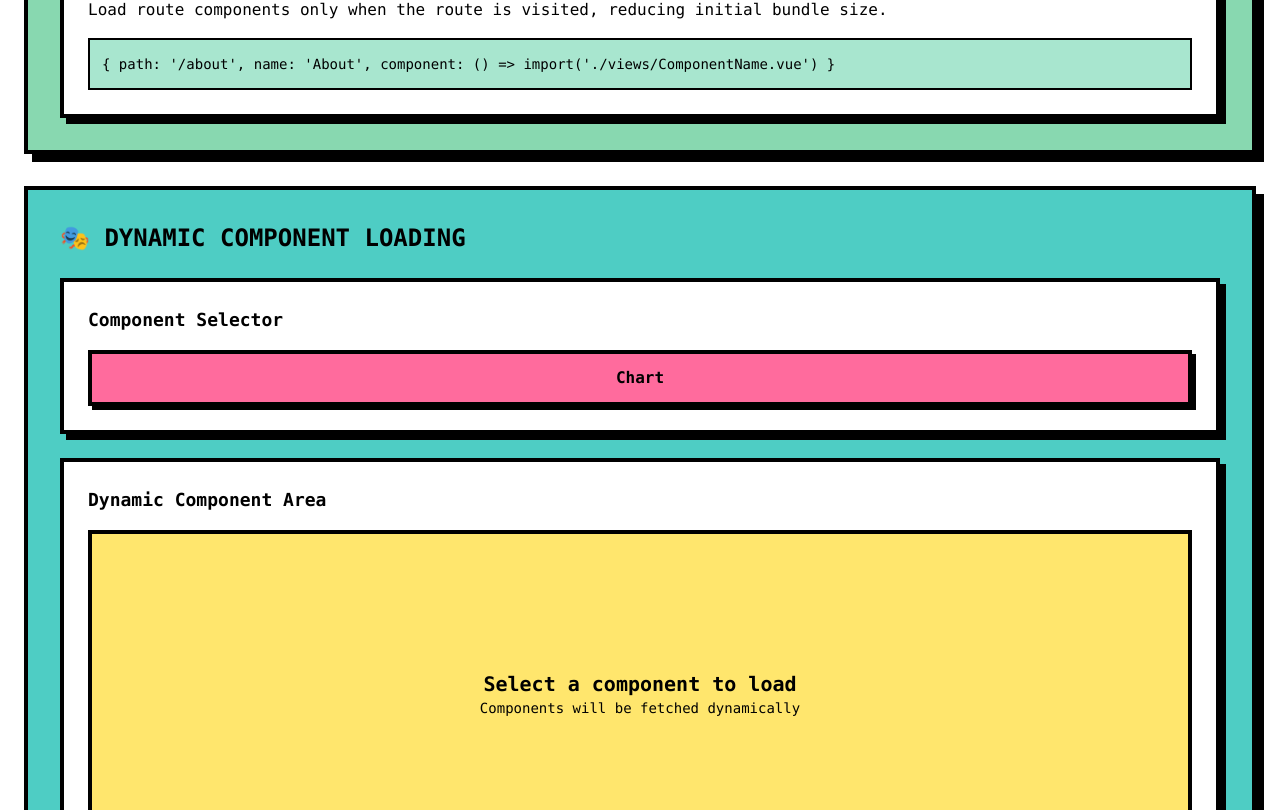
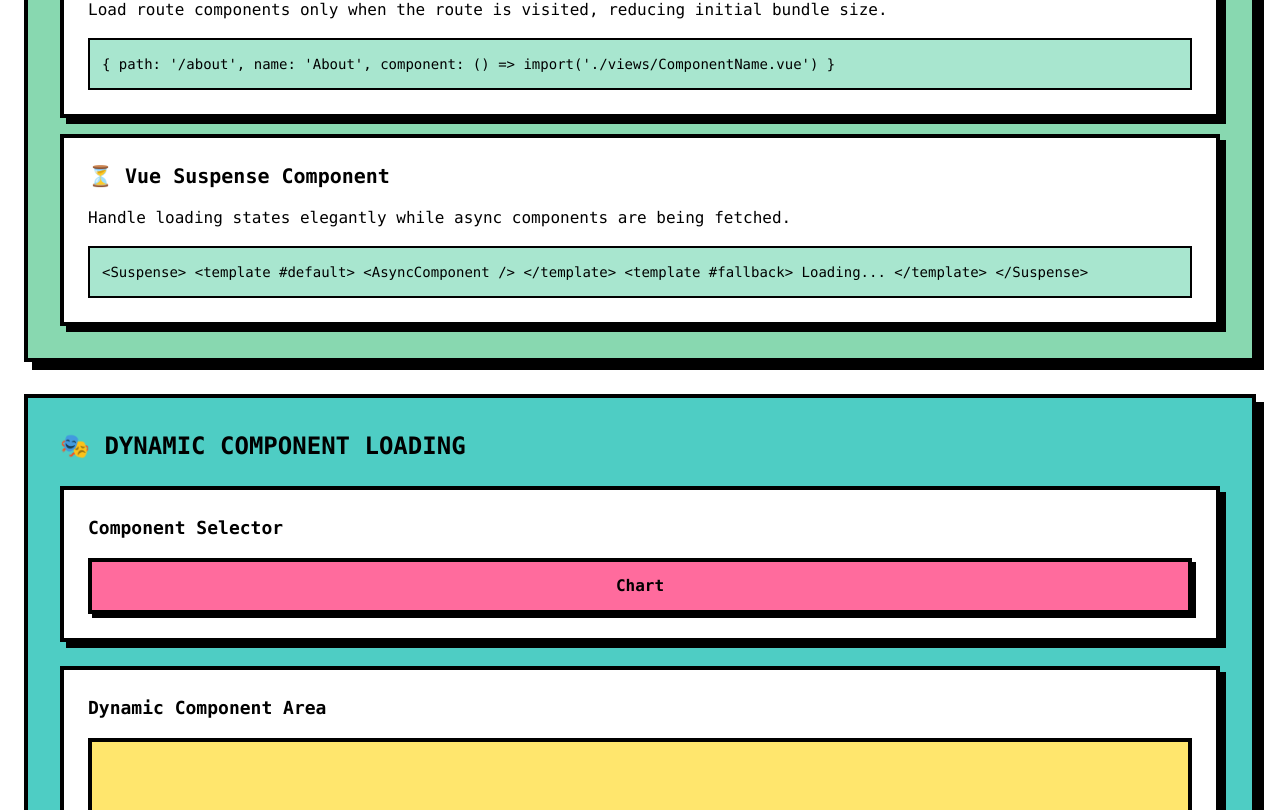
Before and after one commit to jochris15/education-vue-optimization, a Vue app in the folder end/: page /lazy-loading in a window 1280 px wide. Shown: the part 710-1520 px from the top of the page. Built offline with nearby package versions, Linux system fonts and the light colour scheme.

Commit message:
add suspense to theory

```diff
--- a/end/src/App.vue
+++ b/end/src/App.vue
@@ -36,7 +36,7 @@ const navLinks = [
     <!-- Footer -->
     <footer class="bg-neo-purple text-neo-white p-6 mt-12 border-t-8 border-neo-black">
       <div class="container mx-auto text-center">
-        <p class="text-sm mt-2">Vue.js Optimization Techniques Demo By Hacktiv8</p>
+        <p class="text-sm mt-2 text-neo-black">Vue.js Optimization Techniques Demo By Joshua C</p>
       </div>
     </footer>
   </div>
--- a/end/src/views/LazyLoadingDemo.vue
+++ b/end/src/views/LazyLoadingDemo.vue
@@ -47,18 +47,37 @@ const loadComponent = async (componentName) => {
         </div>
       </div>
 
-      <div class="neo-card bg-neo-white">
+      <div class="neo-card bg-neo-white mb-4">
         <h3 class="text-xl font-bold text-neo-black mb-4">🛣️ Router Lazy Loading</h3>
         <p class="text-neo-black mb-4">
           Load route components only when the route is visited, reducing initial bundle size.
         </p>
         <div class="bg-neo-purple text-neo-black p-3 border-2 border-neo-black">
           <code class="text-sm">
-{
-  path: '/about',
-  name: 'About',
-  component: () => import('./views/ComponentName.vue')
-}
+          {
+            path: '/about',
+            name: 'About',
+            component: () => import('./views/ComponentName.vue')
+          }
+          </code>
+        </div>
+      </div>
+
+      <div class="neo-card bg-neo-white">
+        <h3 class="text-xl font-bold text-neo-black mb-4">⏳ Vue Suspense Component</h3>
+        <p class="text-neo-black mb-4">
+          Handle loading states elegantly while async components are being fetched.
+        </p>
+        <div class="bg-neo-purple text-neo-black p-3 border-2 border-neo-black">
+          <code class="text-sm">
+            &lt;Suspense&gt;
+              &lt;template #default&gt;
+                &lt;AsyncComponent /&gt;
+              &lt;/template&gt;
+              &lt;template #fallback&gt;
+                Loading...
+              &lt;/template&gt;
+            &lt;/Suspense&gt;
           </code>
         </div>
       </div>
```
